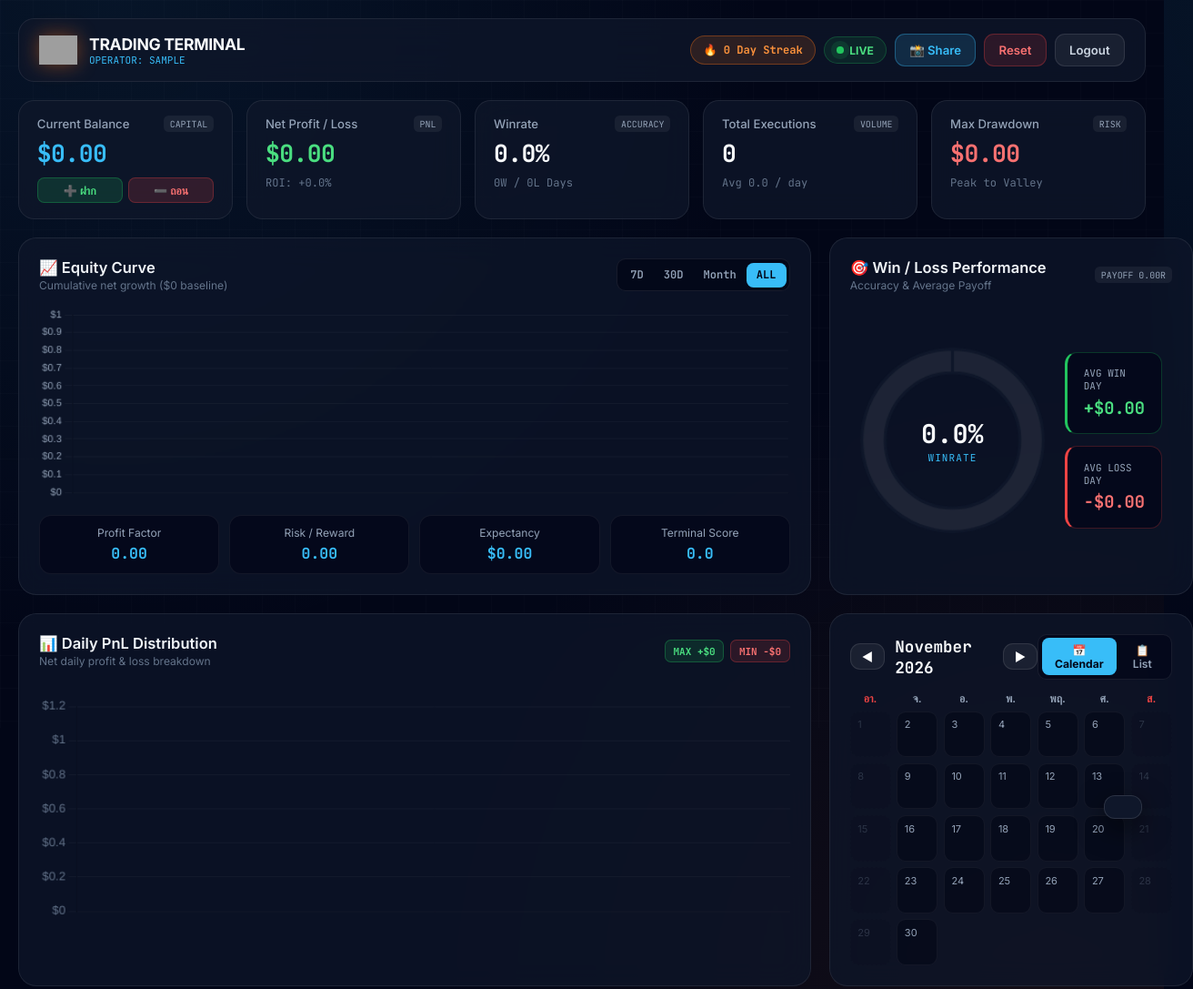
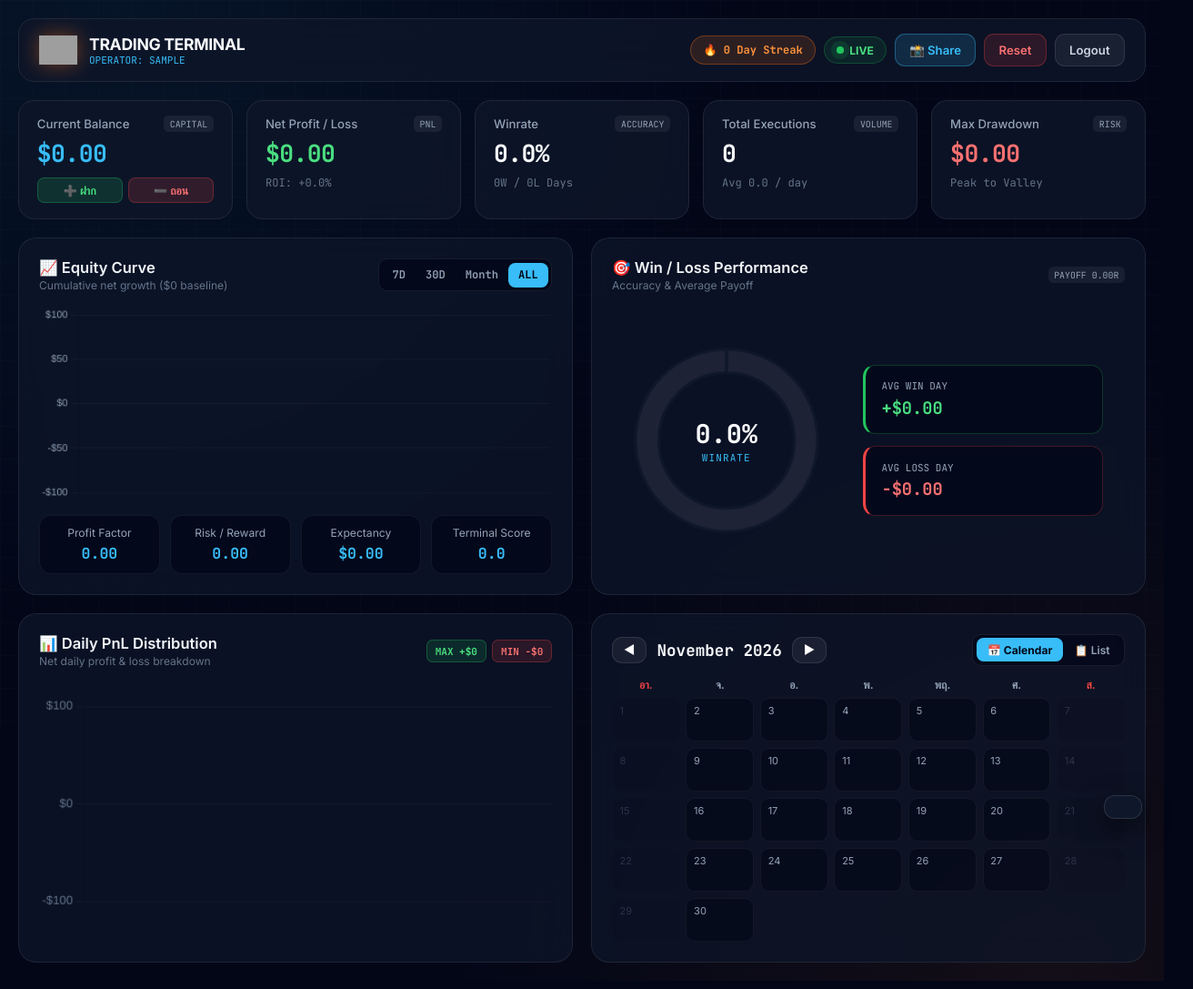
Before and after one commit to AueaoangkunKh/ForexV2, a website: page dashboard.html in a window 1280 px wide. Shown: the top 1087 px of the page at 91% size, 1312 px wide, since content can reach past the window. Drawn offline with nearby package versions, Linux system fonts and the light colour scheme; no server answers; sample sign-in values are in the browser's storage; grey boxes are pictures that could not be loaded.

Commit message:
Add files via upload

```diff
--- a/js/dashboard.js
+++ b/js/dashboard.js
@@ -402,7 +402,7 @@ async function loadTrades() {
 
     currentTradesData = data || [];
 
-if (!data || data.length === 0) {
+    if (!data || data.length === 0) {
         animateValue("totalBalance", capital, "$", "", 2);
         animateValue("totalPnL", 0, "$", "", 2);
         animateValue("winrate", 0, "", "%", 1);
@@ -585,8 +585,21 @@ function drawEquity(labels, data) {
                 }
             },
             scales: {
-                x: { grid: { color: "rgba(255, 255, 255, 0.04)" }, ticks: { color: "#94a3b8", maxTicksLimit: 8, font: { size: 10 } } },
-                y: { grid: { color: "rgba(255, 255, 255, 0.04)" }, ticks: { color: "#94a3b8", font: { size: 10 }, callback: (v) => (v >= 0 ? "$" : "-$") + Math.abs(v) } }
+                x: {
+                    grid: { color: "rgba(255, 255, 255, 0.04)" },
+                    ticks: { color: "#94a3b8", maxTicksLimit: 8, font: { size: 10 } }
+                },
+                y: {
+                    min: data.length === 0 ? -100 : undefined,
+                    max: data.length === 0 ? 100 : undefined,
+                    grid: { color: "rgba(255, 255, 255, 0.04)" },
+                    ticks: {
+                        color: "#94a3b8",
+                        font: { size: 10 },
+                        maxTicksLimit: 5,
+                        callback: (v) => (v >= 0 ? "$" : "-$") + Math.abs(v)
+                    }
+                }
             }
         }
     });
@@ -739,9 +752,15 @@ function drawPnL(labels, data) {
                     }
                 },
                 y: {
+                    min: data.length === 0 ? -100 : undefined,
+                    max: data.length === 0 ? 100 : undefined,
                     grace: "18%",
                     grid: { color: "rgba(255, 255, 255, 0.04)" },
-                    ticks: { color: "#64748b", callback: (v) => (v >= 0 ? "$" : "-$") + Math.abs(v) }
+                    ticks: {
+                        color: "#64748b",
+                        maxTicksLimit: 5,
+                        callback: (v) => (v >= 0 ? "$" : "-$") + Math.abs(v)
+                    }
                 }
             }
         }
--- a/style.css
+++ b/style.css
@@ -41,7 +41,7 @@ body {
 .container {
     position: relative;
     z-index: 1;
-    max-width: 1220px; /* ปรับจาก 1380px เป็น 1220px เพื่อให้พอคูณ zoom: 1.1 แล้วไม่ล้นขอบขวา */
+    max-width: 1220px;
     margin: auto;
     zoom: 1.1;
 }
@@ -235,7 +235,7 @@ button:hover {
 .wth-btn { background: rgba(239, 68, 68, 0.16); color: #f87171; border: 1px solid rgba(239, 68, 68, 0.3); }
 .wth-btn:hover { background: #ef4444; color: white; }
 
-/* 2x2 BALANCED GRID (สัดส่วนธรรมชาติเหมือนรูปแรก) */
+/* 2x2 BALANCED GRID */
 .quad-grid {
     display: grid;
     grid-template-columns: repeat(2, 1fr);
@@ -250,6 +250,7 @@ button:hover {
     backdrop-filter: blur(14px);
     display: flex;
     flex-direction: column;
+    overflow: hidden;
 }
 
 .card-header-flex {
@@ -292,17 +293,19 @@ button:hover {
 .tf-btn:hover { transform: none; color: white; }
 .tf-btn.active { background: #38bdf8; color: #020617; font-weight: 700; }
 
-/* FIXED NATURAL CHART HEIGHTS (ไม่ยืดไม่บี้) */
+/* FIXED NATURAL CHART HEIGHTS */
 .chart-wrapper-equity {
     position: relative;
     height: 195px;
     width: 100%;
+    overflow: hidden;
 }
 
 .chart-wrapper-sub {
     position: relative;
-    height: 245px;
+    height: 235px;
     width: 100%;
+    overflow: hidden;
 }
 
 /* ANALYTICS SUB-BAR */
@@ -406,6 +409,10 @@ button:hover {
 .bw-pill.loss { background: rgba(239, 68, 68, 0.14); color: #f87171; border: 1px solid rgba(239, 68, 68, 0.3); }
 
 /* CALENDAR & LIST (BOTTOM-RIGHT) */
+.calendar-card {
+    justify-content: space-between;
+}
+
 .calendar-header {
     display: flex;
     justify-content: space-between;
@@ -458,7 +465,7 @@ button:hover {
     border: 1px solid rgba(255, 255, 255, 0.05);
     border-radius: 9px;
     padding: 6px 7px;
-    min-height: 46px;
+    min-height: 44px;
     cursor: pointer;
     transition: 0.18s;
     display: flex;
@@ -492,7 +499,7 @@ button:hover {
 }
 
 .trade-list {
-    max-height: 230px;
+    max-height: 220px;
     overflow-y: auto;
     display: flex;
     flex-direction: column;
@@ -700,7 +707,7 @@ button:hover {
 
 /* RESPONSIVE */
 @media (max-width: 1024px) {
-    .container { zoom: 1; } /* คืนค่าซูมปกติบนจอเล็ก */
+    .container { zoom: 1; }
     .stats-grid { grid-template-columns: repeat(2, 1fr); }
     .quad-grid { grid-template-columns: 1fr; }
 }
```
